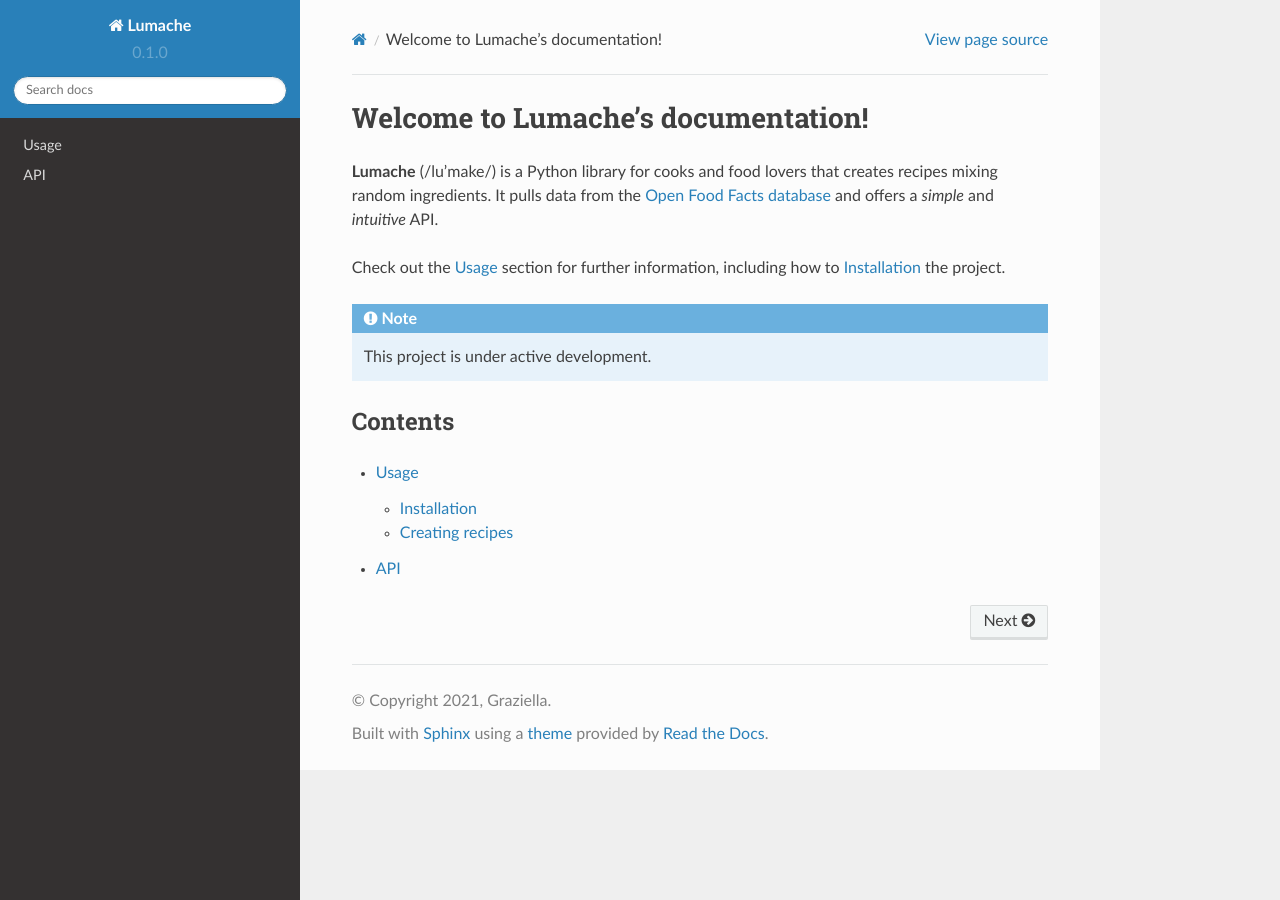
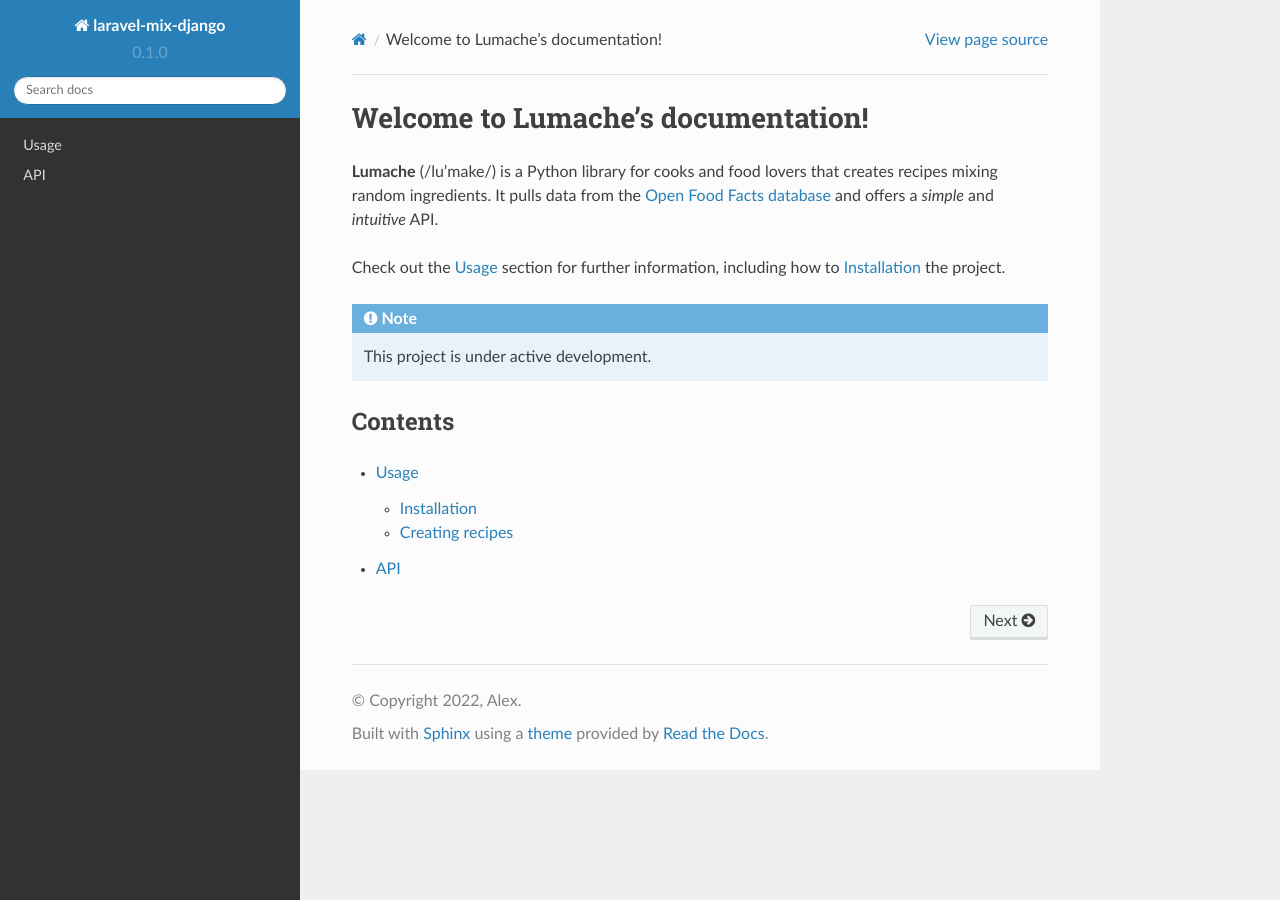
Before and after one commit to aleksanm/laravel-mix-django, a Sphinx documentation site: the page built from docs/source/index.rst, in a window 1280 px wide. Built offline with Sphinx 7.4.7 and the Read the Docs theme 2.0.0, drawn with Linux system fonts in a browser that asks for light colours.

Commit message:
Update conf.py

```diff
--- a/docs/source/conf.py
+++ b/docs/source/conf.py
@@ -2,9 +2,9 @@
 
 # -- Project information
 
-project = 'Lumache'
-copyright = '2021, Graziella'
-author = 'Graziella'
+project = 'laravel-mix-django'
+copyright = '2022, Alex'
+author = 'Alex'
 
 release = '0.1'
 version = '0.1.0'
```
